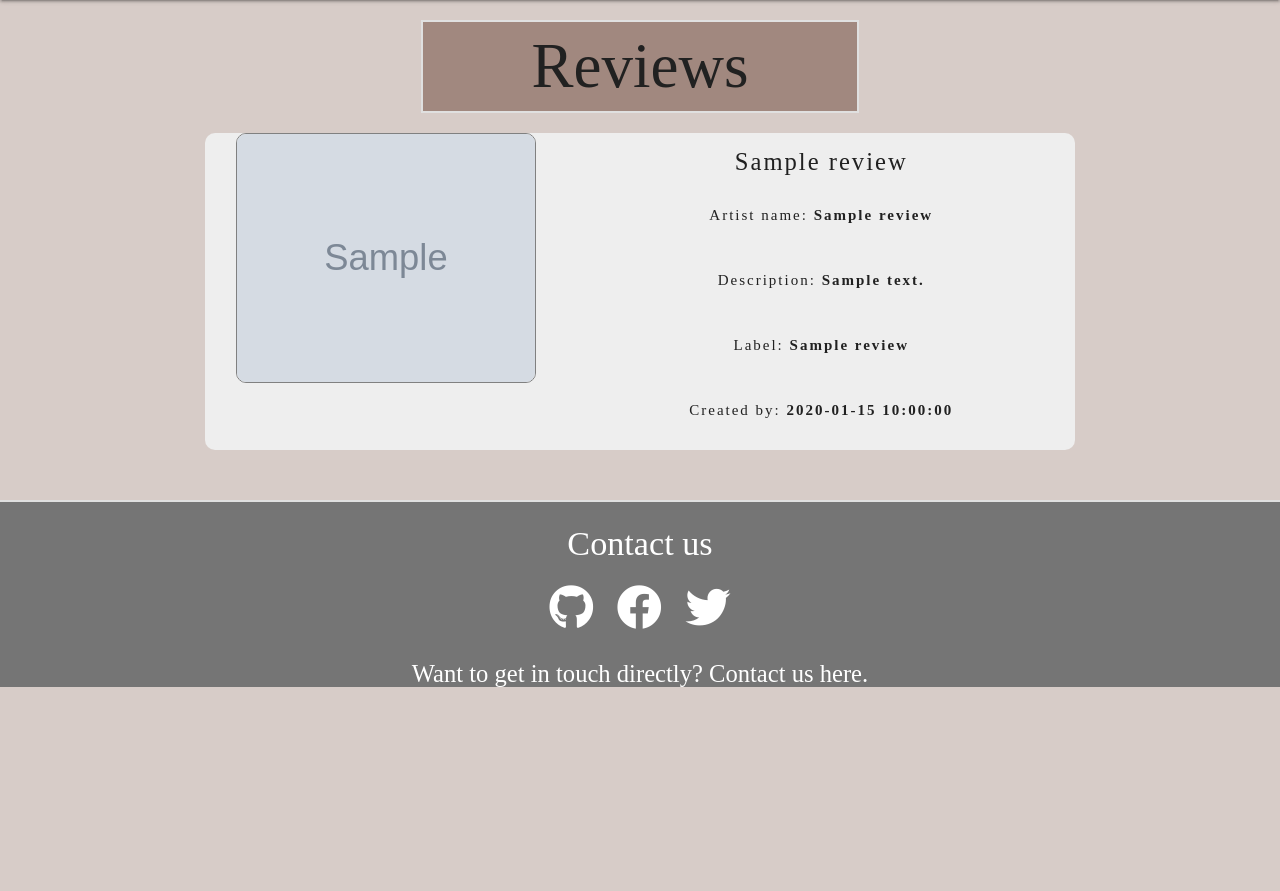
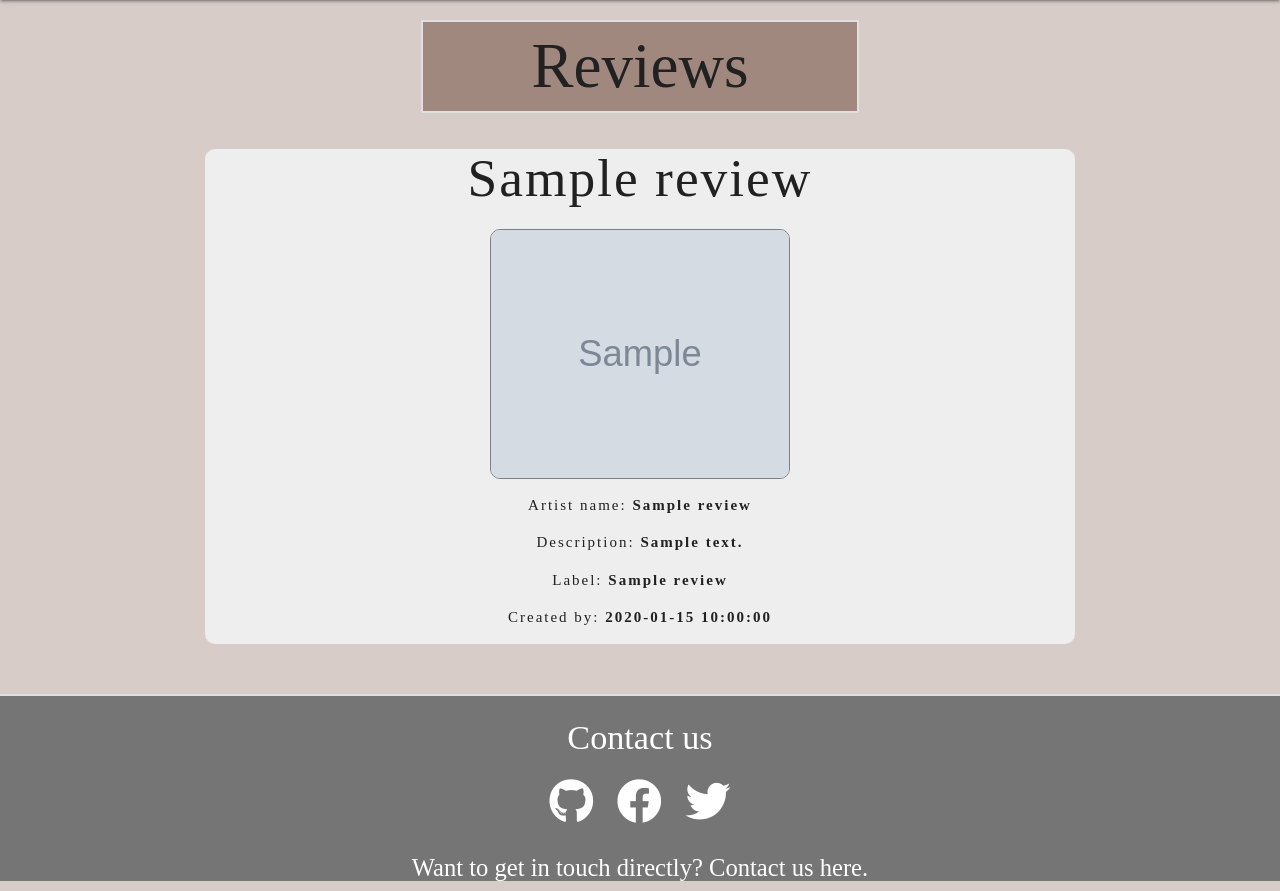
Before and after one commit to stuartj073/rate-my-record, a Flask app: template templates/review_page.html in a window 1280 px wide. Shown: the part 100-991 px from the top of the page. Before the commit the page ends 787 px from the top, so only its background shows below. Run offline with Flask 2, Linux system fonts and the light colour scheme; the template is opened without the code that fills it: most values are stand-ins (such as "Sample title", 1, 10 or a date in 2020); grey boxes marked "Sample" are stand-in pictures; some libraries are stand-ins or nearby versions; some web fonts are replaced.

Commit message:
Center all content within individual review page

```diff
--- a/templates/review_page.html
+++ b/templates/review_page.html
@@ -5,21 +5,30 @@
 <section class="review-page">
     <h1 class="center-align headings">Reviews</h1>
     <div class="row" id="reviews">
-        <div class="col s5 push s-7">
+        <h2 class="center-align text-underline">{{ review.album_name }}</h2>
+        <div class="col s12">
             <img src="{{ review.img }}" height="250px" width="300px" alt="album-cover">
         </div>
-        <div class="col s7 push s-5">
-            <h5 class="center-align">{{ review.album_name }}</h5>
+        <div class="col s12">
             <p><strong>Artist name: </strong>{{ review.artist_name }}</p>
             <p><strong>Description: </strong>{{ review.desc }}</p>
             <p><strong>Label: </strong>{{ review.label }}</p>
             <p><strong>Created by: </strong>{{ review.created_by }}</p>
             {% if session.user %}
-            <div class="row">
+            <div class="row buttons">
                 {% if session.user == review.created_by%}
                 <a href="{{ url_for('edit_review', review_id=review._id) }}"
-                    class="waves-effect waves-light btn-large blue"><i class="material-icons">Edit</i></a>
-                <a href="#" class="waves-effect waves-light btn-large red"><i class="material-icons">Delete</i></a>
+                    class="waves-effect waves-light btn-large green">Edit</a>
+                <div href="#" class="waves-effect waves-light btn-large red" class="rules">
+                    <div id="myModal" class="modal">
+                        <div class="modal-content">
+                            <span class="close">&times;</span>
+                            <p id="rule-text">Are you sure you want to delete this review?<br>
+                                <a href="{{ url_for('delete_review', review_id=review._id) }}">Yes</a>
+                            </p>
+                        </div>
+                    </div>Delete
+                </div>
                 {% elif session.user == "admin" %}
                 <a href="{{ url_for('edit_review', review_id=review._id) }}"
                     class="waves-effect waves-light btn-large blue"><i class="material-icons">Edit</i></a>
```
